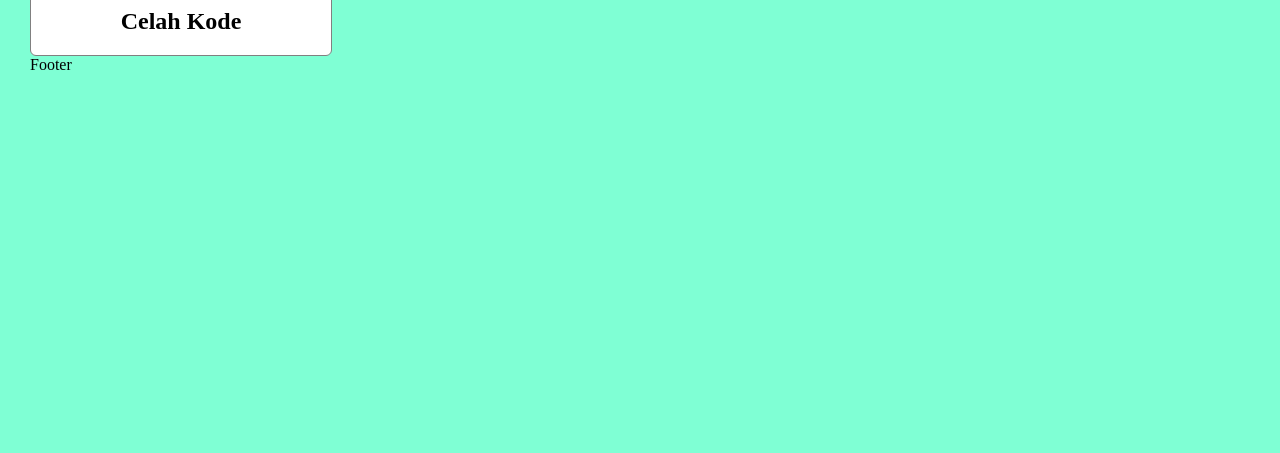
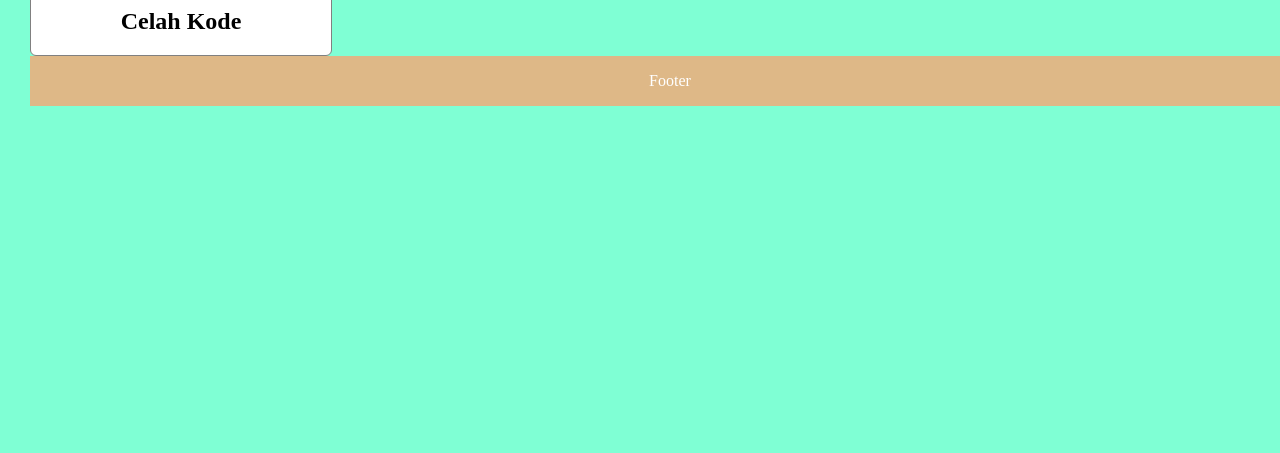
Before and after one commit to adipagastya/mycode, a plain HTML site: page index.html in a window 1280 px wide. Shown: the part 347-800 px from the top of the page. Drawn offline with Linux system fonts and the light colour scheme.

Commit message:
added style for id footer

```diff
--- a/style.css
+++ b/style.css
@@ -19,3 +19,12 @@ body {
 #profile-name {
     text-align: center;
 }
+
+#footer {
+    width: 100%;
+    height: 50%;
+    line-height: 50px;
+    background-color: burlywood;
+    text-align: center;
+    color: white;
+}
```
